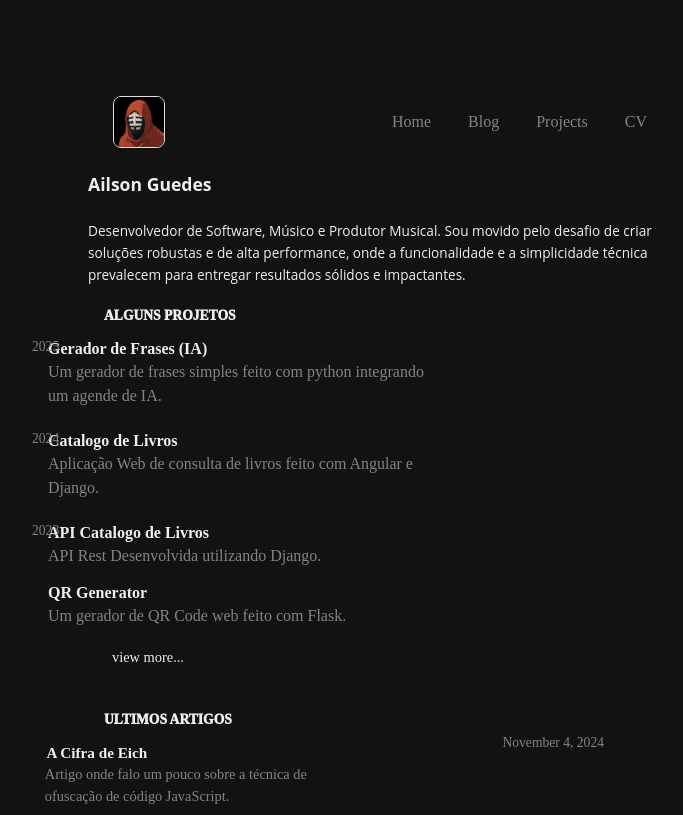
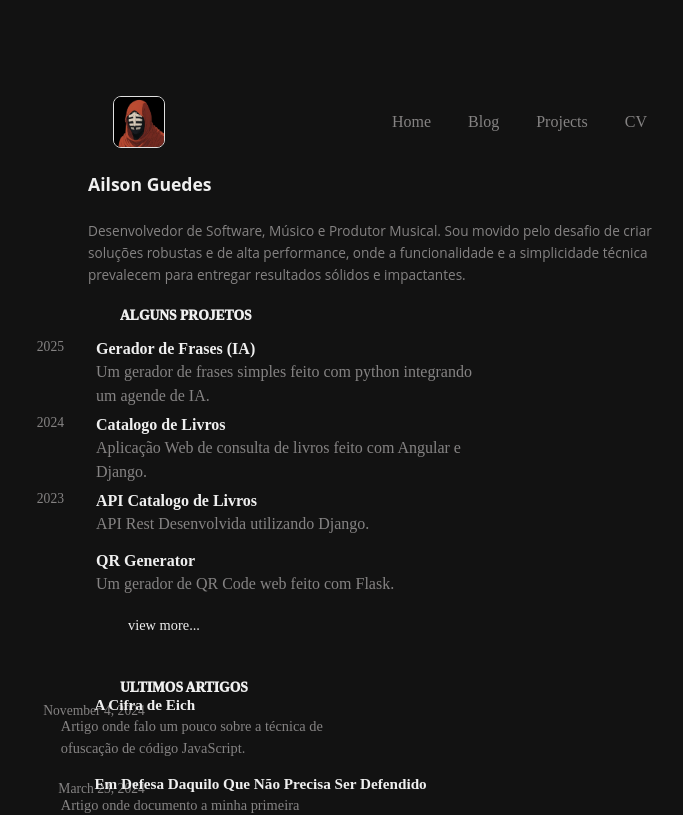
Before and after one commit to ailsonguedes/ailsonguedes.github.io, a React (Vite) app: page / in a window 1280 px wide. Shown: the top 815 px of the page, without its empty margins (252-935 px from the left). Built offline with nearby package versions, Linux system fonts and the light colour scheme.

Commit message:
feat(components): adicionando adaptação de telas para vários navegadores.

```diff
--- a/package.json
+++ b/package.json
@@ -19,6 +19,7 @@
     "@types/react": "^19.1.16",
     "@types/react-dom": "^19.1.9",
     "@vitejs/plugin-react": "^5.0.4",
+    "autoprefixer": "^10.4.22",
     "eslint": "^9.36.0",
     "eslint-plugin-react-hooks": "^5.2.0",
     "eslint-plugin-react-refresh": "^0.4.22",
--- /dev/null
+++ b/postcss.config.js
@@ -0,0 +1,5 @@
+export default {
+  plugins: {
+    autoprefixer: {},
+  },
+}
--- a/src/components/ArticleCard/ArticleCard.module.css
+++ b/src/components/ArticleCard/ArticleCard.module.css
@@ -4,20 +4,37 @@
 
 .articleLink{
     /* Base do link/card */
+    position: relative;
+    display: -webkit-box;
+    display: -webkit-flex;
+    display: -ms-flexbox;
     display: flex;
+    -webkit-flex-wrap: nowrap;
     flex-wrap: nowrap;
     text-decoration: none;
-    margin: 1rem 0 0 0.4rem;
+    margin: 1rem 0 0 0;
     color: inherit;
     width: 100%;
+    /* Padding esquerdo para alinhar conteúdo com o Hero */
+    padding-left: 2rem;
+    /* Box-sizing para compatibilidade */
+    box-sizing: border-box;
+    -webkit-box-sizing: border-box;
+    -moz-box-sizing: border-box;
 
     /* A transição de cor do link, mas o sublinhado está no .articleTitle */
+    -webkit-transition: color 0.5s ease;
+    -moz-transition: color 0.5s ease;
     transition: color 0.5s ease;
 }
 
 /* ------------------- Coluna 1: Data (Esquerda/Margem) ------------------- */
 .articleDate {
-    flex: 0 0 7.4rem; /* Largura fixa */
+    /* Data posicionada à esquerda do conteúdo (antes do padding do Hero) */
+    position: absolute;
+    left: 23.5%;
+    /* Largura fixa para a coluna de datas */
+    width: 7.5rem;
     text-align: right;
 
     font-size: 0.9rem;
@@ -27,10 +44,16 @@
     color: var(--cor-universal-base);
 
     margin: 0;
-    margin-right: 20rem; /* Margens agressivas. Mantenha se for intencional */
-    margin-left: -10rem;
     padding-right: 1rem;
-    transform: translateY(1.7em);
+    /* Compatibilidade cross-browser para transform */
+    -webkit-transform: translateY(1.7em);
+    -moz-transform: translateY(1.7em);
+    -ms-transform: translateY(1.7em);
+    transform: translateY(0.5em);
+    /* Melhora renderização em diferentes navegadores */
+    -webkit-font-smoothing: antialiased;
+    -moz-osx-font-smoothing: grayscale;
+    text-rendering: optimizeLegibility;
 }
 
 /* ------------------- Coluna 2: Conteúdo (Título/Descrição Recuados) ------------------- */
@@ -52,13 +75,23 @@
     padding-bottom: 2px;
 
     /* 💡 CORREÇÃO SUBLINHADO: Simplifica para cor sólida usando o universal base */
+    background-image: -webkit-linear-gradient(to right, var(--cor-universal-base), var(--cor-universal-base));
+    background-image: -moz-linear-gradient(to right, var(--cor-universal-base), var(--cor-universal-base));
     background-image: linear-gradient(to right, var(--cor-universal-base), var(--cor-universal-base));
     background-position: left bottom;
     background-repeat: no-repeat;
+    -webkit-background-size: 0% 1px;
     background-size: 0% 1px; /* Invisível por padrão */
 
     /* 💡 CORREÇÃO TRANSIÇÃO: Velocidade de transição padrão de 0.5s */
+    -webkit-transition: background-size 0.5s ease, color 0.5s ease;
+    -moz-transition: background-size 0.5s ease, color 0.5s ease;
     transition: background-size 0.5s ease, color 0.5s ease;
+
+    /* Melhora renderização de texto */
+    -webkit-font-smoothing: antialiased;
+    -moz-osx-font-smoothing: grayscale;
+    text-rendering: optimizeLegibility;
 }
 
 /* 💡 Ativa o sublinhado e muda a cor do texto quando o LINK recebe hover */
@@ -66,6 +99,7 @@
     /* 🎨 CORREÇÃO TEMA: Usa a variável universal de HOVER (sempre branco) */
     color: var(--cor-universal-hover);
 
+    -webkit-background-size: 100% 1px;
     background-size: 100% 1px; /* O sublinhado é ativado e cresce */
 }
 
@@ -77,9 +111,9 @@
     color: var(--cor-universal-base);
     line-height: 1.5;
     margin-top: 0;
-    margin-left: 0.3rem;
-    width: 400px;
-    max-width: 400px;
+    margin-left: 2rem;
+    width: 100%;
+    max-width: 520px;
 }
 
 /* ------------------------------------------------------------------- */
--- a/src/components/ArticlesSection/ArticlesSection.module.css
+++ b/src/components/ArticlesSection/ArticlesSection.module.css
@@ -7,6 +7,12 @@
     max-width: 800px;
     margin-left: auto;
     margin-right: auto;
+
+    /* Box-sizing para compatibilidade cross-browser */
+    box-sizing: border-box;
+    -webkit-box-sizing: border-box;
+    -moz-box-sizing: border-box;
+
     /* Usa o mesmo padding lateral (essencial para o alinhamento) */
     padding: 1rem 1rem;
     margin-left: 21rem;
@@ -29,29 +35,29 @@
     margin-left: 9.5rem;
     width: 40%;
 
-    margin-bottom: -0.8rem;
+    margin-bottom: 0.5rem;
 }
 
 .cardGrid {
     /* Adaptação direta de .cardGrid */
     display: block;
-    width: 40%;
+    width: 100%;
     text-align: left;
 
-    /* Alinhamento idêntico ao dos projetos */
-    margin-left: 9rem;
+    /* Alinhado com o conteúdo do Hero */
+    margin-left: 7.5rem;
     /* Espaçamento grande entre os artigos individuais */
-    gap: 0rem;
+    gap: 1rem;
 }
 
 .sectionViewMoreLink {
     /* Adaptação direta de .sectionViewMoreLink */
     display: block;
     text-align: left;
-    width: 30%;
+    width: auto;
 
-    /* Alinhado com .articleTitle (cardGrid margin-left: 9rem + articleLink margin-left: 0.4rem) */
-    margin-left: 9.4rem;
+    /* Alinhado com o conteúdo do Hero */
+    margin-left: 9.5rem;
 
     margin-top: 1rem;
     padding-left: 0;
@@ -59,6 +65,9 @@
     font-size: 0.9rem;
     color: var(--cor-texto-secundario);
     text-decoration: none;
+    /* Compatibilidade cross-browser para transition */
+    -webkit-transition: color 0.3s ease;
+    -moz-transition: color 0.3s ease;
     transition: color 0.3s ease;
 }
 
--- a/src/components/Hero/Hero.module.css
+++ b/src/components/Hero/Hero.module.css
@@ -30,7 +30,7 @@
 .heroText {
   font-family: "Open Sans", sans-serif;
   font-size: 0.9rem; /* 18px */
-  color: var(--cor-texto-secundario); /* Um cinza claro para diferenciar do título */
+  color: var(--cor-universal-base); /* Um cinza claro para diferenciar do título */
   line-height: 1.6; /* Melhora a legibilidade das duas linhas */
   margin-top: 1.5rem; /* Espaço entre o título e o texto */
   max-width: 100%; /* Opcional: se quiser que o texto pare antes do fim */
--- a/src/components/ProjectCard/ProjectCard.module.css
+++ b/src/components/ProjectCard/ProjectCard.module.css
@@ -10,6 +10,7 @@
 /* Efeito hover no link completo (usa a classe do título para aplicar o sublinhado) */
 .projectLink:hover .projectTitle {
   /* Aumenta a largura do sublinhado de 0% para 100% */
+  -webkit-background-size: 100% 1px;
   background-size: 100% 1px;
 }
 
@@ -30,14 +31,24 @@
 
   /* 💡 CORREÇÃO AQUI: Simplifica o gradient para garantir uma linha sólida. */
   /* A linha usará a cor de base universal (#888888) */
+  background-image: -webkit-linear-gradient(to right, var(--cor-universal-base), var(--cor-universal-base));
+  background-image: -moz-linear-gradient(to right, var(--cor-universal-base), var(--cor-universal-base));
   background-image: linear-gradient(to right, var(--cor-universal-base), var(--cor-universal-base));
 
   background-position: left bottom; /* Inicia na parte inferior */
   background-repeat: no-repeat;
+  -webkit-background-size: 0% 1px;
   background-size: 0% 1px; /* O sublinhado tem 1px de altura e 0% de largura */
 
-  /* Transição suave */
+  /* Transição suave - compatibilidade cross-browser */
+  -webkit-transition: background-size 0.5s ease, color 0.5s ease;
+  -moz-transition: background-size 0.5s ease, color 0.5s ease;
   transition: background-size 0.5s ease, color 0.5s ease;
+
+  /* Melhora renderização de texto */
+  -webkit-font-smoothing: antialiased;
+  -moz-osx-font-smoothing: grayscale;
+  text-rendering: optimizeLegibility;
 }
 /* ------------------- Estrutura da Descrição ------------------- */
 
--- a/src/components/ProjectItem/ProjectItem.module.css
+++ b/src/components/ProjectItem/ProjectItem.module.css
@@ -1,44 +1,72 @@
 /* ProjectItem.module.css */
 
 .projectContainer {
-    /* 1. Define a mesma largura máxima */
-    max-width: 1000px;
+    /* 1. Define a mesma largura máxima do Hero */
+    max-width: 550px;
     /* 2. Centraliza o container */
     margin-left: auto;
     margin-right: auto;
 
+    /* Box-sizing para compatibilidade cross-browser */
+    box-sizing: border-box;
+    -webkit-box-sizing: border-box;
+    -moz-box-sizing: border-box;
 
     /* Espaçamento abaixo do NavBar */
     margin-top: 0.5rem; /* 64px (ajuste conforme o gosto) */
     margin-bottom: -2rem;
-    /* Estilos de base do card externo (borda, fundo, etc.) */
-    padding: 0 14rem;
+    /* Padding alinhado com o Hero (2rem) - mas removido para posicionar datas à esquerda */
+    padding: 0 0;
+    /* Compatibilidade cross-browser para transition */
+    -webkit-transition: border-color 0.3s ease, -webkit-transform 0.3s ease;
+    -moz-transition: border-color 0.3s ease, -moz-transform 0.3s ease;
     transition: border-color 0.3s ease, transform 0.3s ease;
 }
 
 
 .header {
+  position: relative;
+  display: -webkit-box;
+  display: -webkit-flex;
+  display: -ms-flexbox;
   display: flex;
+  -webkit-box-align: baseline;
+  -webkit-align-items: baseline;
+  -ms-flex-align: baseline;
   align-items: baseline; /* Alinha os itens pela linha base do texto */
   margin-bottom: 0rem;
   padding-bottom: 0.1rem;
+  /* Padding esquerdo para alinhar conteúdo com o Hero */
+  padding-left: 2rem;
 }
 
 .projectYear {
-    /* Alinhado à esquerda */
+    /* Alinhado à esquerda - posicionado à esquerda do container */
     font-size: 0.9rem;
     color: var(--cor-universal-base); /* Cor de destaque */
     font-weight: 500;
     margin: 0;
 
-    /* MUDANÇA 1: Movê-lo um pouco para a esquerda com margem negativa */
-    margin-left: -9rem;
+    /* Ano posicionado à esquerda do conteúdo (antes do padding do Hero) */
+    position: absolute;
+    left: -4rem;
+    /* Largura fixa para a coluna de datas */
+    width: 5rem;
+    text-align: right;
 
     /* MUDANÇA 2: Dá um pequeno respiro entre o ano e o título */
     margin-right: 1.5rem;
 
     /* MUDANÇA 3: Empurra o ano para baixo (deslocamento vertical) */
-    transform: translateY(1.7em);
+    /* Compatibilidade cross-browser para transform */
+    -webkit-transform: translateY(1.7em);
+    -moz-transform: translateY(1.7em);
+    -ms-transform: translateY(1.7em);
+    transform: translateY(0.5em);
+    /* Melhora renderização em diferentes navegadores */
+    -webkit-font-smoothing: antialiased;
+    -moz-osx-font-smoothing: grayscale;
+    text-rendering: optimizeLegibility;
 }
 
 /* Opcional: Estilos para o wrapper que contém o ProjectCard, se precisar de mais padding */
@@ -46,9 +74,10 @@
   width: auto;
   min-width: 400px;
   max-width: 100%;
-  margin-left: -5.7rem;
+  /* Alinhado com o conteúdo do Hero (padding esquerdo 2rem) */
+  margin-left: 0;
   margin-top: -0.1rem;
-  padding: 0.5rem 0;
+  padding: 0.5rem 0 0.5rem 2rem;
 }
 
 /* ------------------------------------------------------------------- */
--- a/src/components/ProjectsSection/ProjectsSection.module.css
+++ b/src/components/ProjectsSection/ProjectsSection.module.css
@@ -3,15 +3,20 @@
 /* ------------------------------------------------------------------- */
 
 .projectsContainer {
-    /* --- A MÁGICA (Sincronizado com .navContainer) --- */
-    /* 1. Define a mesma largura máxima */
-    max-width: 600px;
+    /* --- A MÁGICA (Sincronizado com .heroContainer) --- */
+    /* 1. Define a mesma largura máxima do Hero */
+    max-width: 550px;
     /* 2. Centraliza o container */
     margin-left: auto;
     margin-right: auto;
 
-    /* 3. Usa o mesmo padding lateral (essencial para o alinhamento) */
-    padding: 1.2rem 1rem;
+    /* Box-sizing para compatibilidade cross-browser */
+    box-sizing: border-box;
+    -webkit-box-sizing: border-box;
+    -moz-box-sizing: border-box;
+
+    /* 3. Usa o mesmo padding lateral do Hero (essencial para o alinhamento) */
+    padding: 1.2rem 2rem;
 
     /* --- Estilo do Hero --- */
 
@@ -27,44 +32,45 @@
     display: block;
     width: 100%;
     margin-top: -1px;
-    /* 2. Alinha o conteúdo à direita */
+    /* 2. Alinha o conteúdo à esquerda, alinhado com o Hero */
     text-align: left;
-    /* 3. ADICIONA MARGEM ESQUERDA PARA CRIAR UM RECÚO (Ajuste o valor 20% conforme o desejado) */
-    /* Isso empurra o texto para longe da borda direita por 20% da largura do contêiner */
-    margin-left: 1.5rem;
-    width: 40%; /* Ocupa 80% da largura restante */
+    /* 3. Título alinhado com o conteúdo do Hero (padding do Hero é 2rem, então começa em 0) */
+    margin-left: -2rem;
+    width: auto;
 
-    margin-bottom: -1rem;
+    margin-bottom: 0.5rem;
 
 }
 
 .cardGrid {
-
     /* Garante que os grupos de ProjectItem fiquem em coluna, um abaixo do outro */
     display: block;
     width: 100%;
     text-align: left;
-    /* 💡 MUDANÇA (Reforço): Garante que não haja margem automática que empurre para a direita */
-    margin-left: -7rem;
+    /* Alinhado com o conteúdo do Hero (sem offset negativo) */
+    margin-left: -4rem;
 
     /* Espaçamento grande entre os diferentes anos (ProjectItem) */
-    gap: 0rem;
+    gap: 1rem;
 }
 
 .sectionViewMoreLink {
     display: block;
     text-align: left; /* Alinha o texto do link à esquerda */
-    width: 30%;
-    /* APLICAR O MESMO AJUSTE DE MARGEM DO .cardGrid PARA ALINHAMENTO */
-    margin-left: 0.1rem;
+    width: auto;
+    /* Alinhado com o conteúdo do Hero */
+    margin-left: -2rem;
 
     /* Espaçamento aumentado para compensar o margin-bottom: -2rem do .projectContainer */
     margin-top: 1.8rem;
-    padding-left: 1rem; /* Um pequeno padding se necessário */
+    padding-left: 0;
 
     font-size: 0.9rem;
     color: var(--cor-texto-secundario);
     text-decoration: none;
+    /* Compatibilidade cross-browser para transition */
+    -webkit-transition: color 0.3s ease;
+    -moz-transition: color 0.3s ease;
     transition: color 0.3s ease;
 }
 
```
Also changed, not shown: .browserslistrc (added), 7 other files (tests, documents, lock files or other folders).
